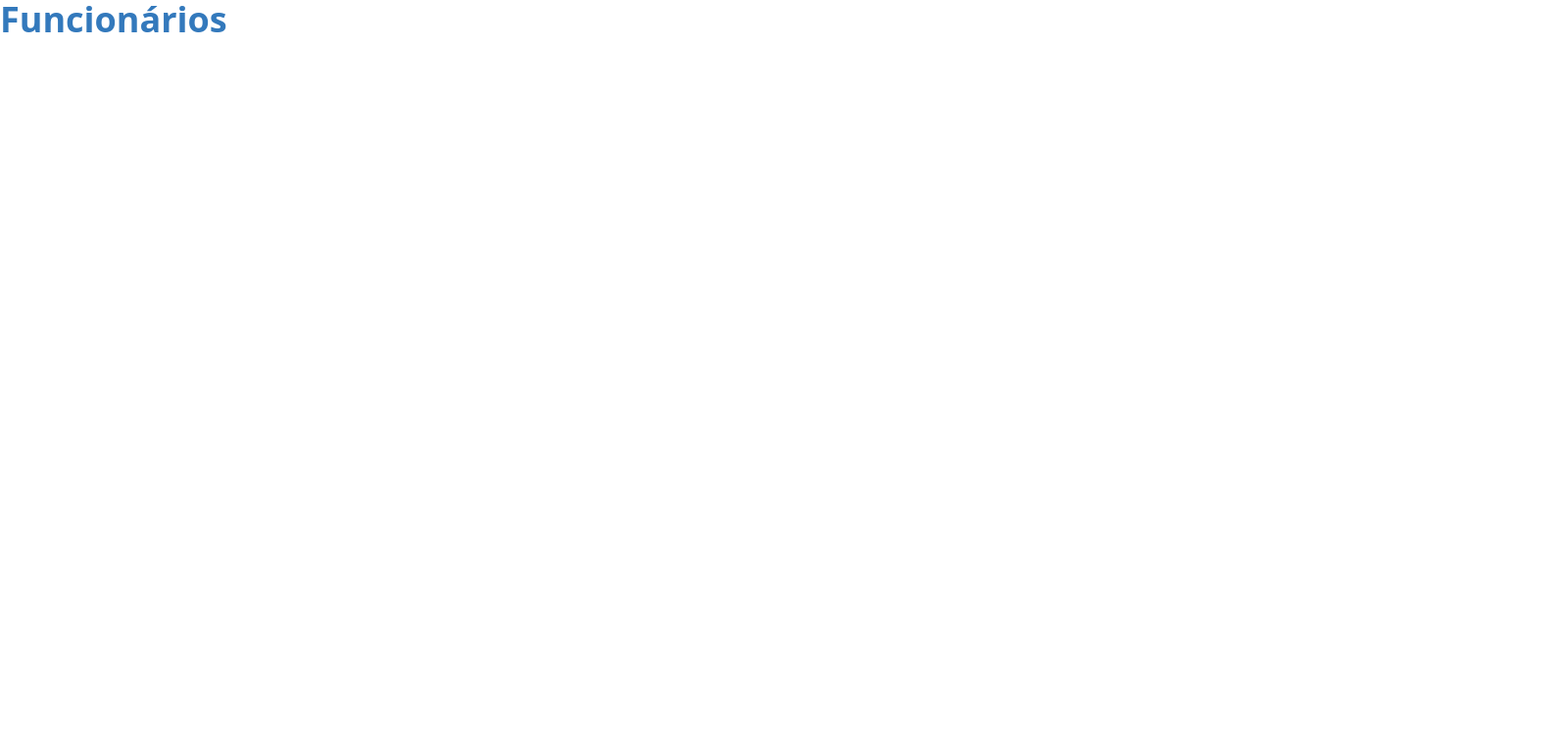
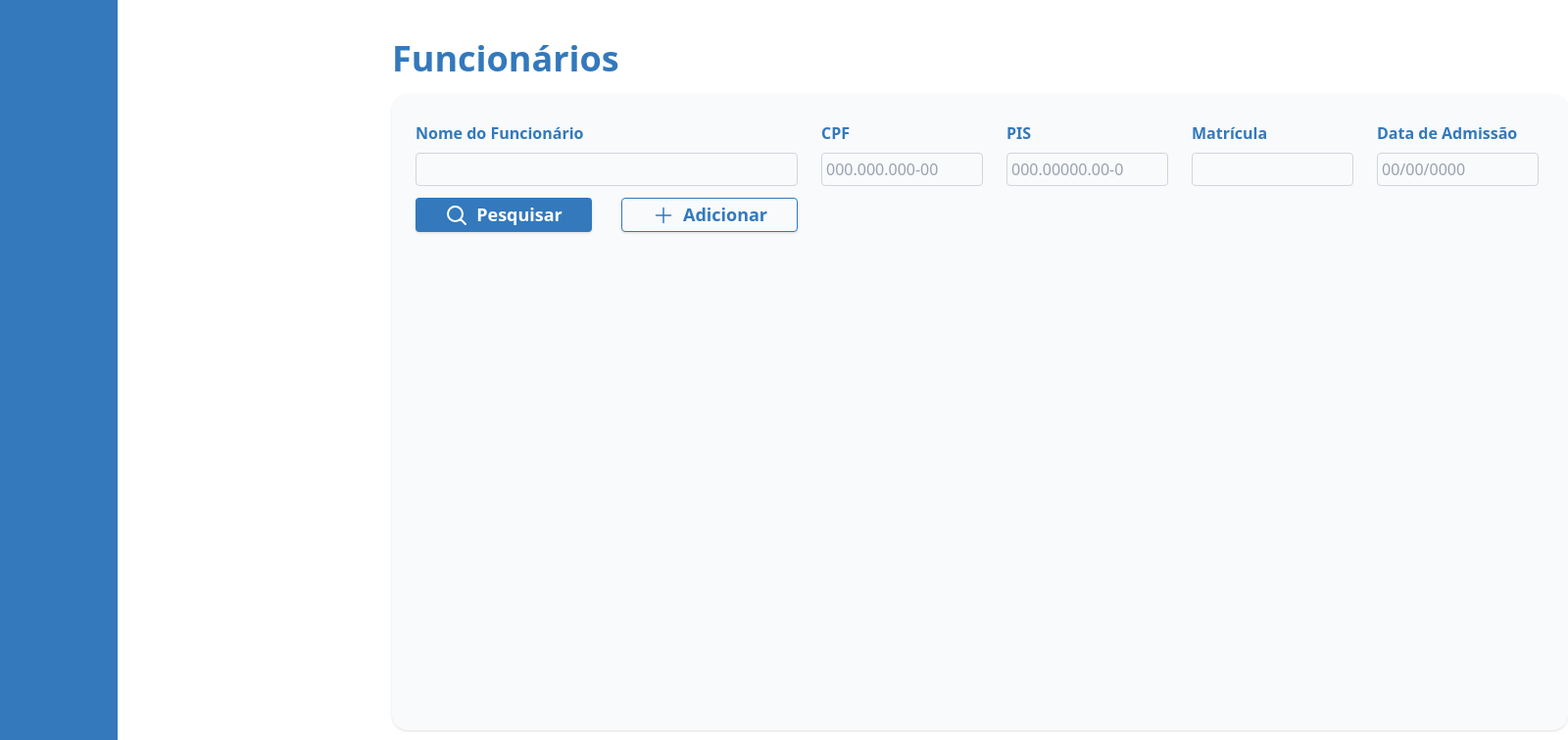
Before and after one commit to Leander-Antonio/Desafio-Dixi-2025, a React (Vite) app in the folder Desafio-Dixi-2025/: page / in a window 1280 px wide. Shown: the top 756 px of the page at 98% size, 1600 px wide, since content can reach past the window. Built offline with nearby package versions, Linux system fonts and the light colour scheme.

Commit message:
Iniciando tela de exibição de funcionários

```diff
--- a/Desafio-Dixi-2025/package.json
+++ b/Desafio-Dixi-2025/package.json
@@ -10,6 +10,7 @@
     "preview": "vite preview"
   },
   "dependencies": {
+    "@heroicons/react": "^2.2.0",
     "@tailwindcss/vite": "^4.1.17",
     "react": "^19.2.0",
     "react-dom": "^19.2.0",
--- a/Desafio-Dixi-2025/src/App.jsx
+++ b/Desafio-Dixi-2025/src/App.jsx
@@ -1,10 +1,15 @@
+import SideBar from "./components/SideBar";
 import TableFuncionario from "./components/TableFuncionario";
 
 function App() {
   return (
-    <div>
-      <h1 className="text-[#3379BC] text-4xl font-bold">Funcionários</h1>
-      <TableFuncionario />
+    <div className="min-h-screen bg-white flex">
+      <SideBar />
+      <div className="flex flex-col w-full mt-10 ml-[400px]">
+        <h1 className="text-[#3379BC] text-4xl font-bold mb-4">Funcionários</h1>
+
+        <TableFuncionario />
+      </div>
     </div>
   );
 }
--- /dev/null
+++ b/Desafio-Dixi-2025/src/components/SideBar.jsx
@@ -0,0 +1,7 @@
+function SideBar() {
+  return (
+    <div className="bg-[#3379BC] w-[120px] h-full fixed top-0 left-0"></div>
+  );
+}
+
+export default SideBar;
--- a/Desafio-Dixi-2025/src/components/TableFuncionario.jsx
+++ b/Desafio-Dixi-2025/src/components/TableFuncionario.jsx
@@ -1,5 +1,57 @@
+import { MagnifyingGlassIcon } from "@heroicons/react/24/outline";
+import { PlusIcon } from "@heroicons/react/24/outline";
+
 function TableFuncionario() {
-  return;
+  const fields = [
+    { label: "Nome do Funcionário", width: "w-[390px]" },
+    { label: "CPF", width: "w-[165px]", placeholder: "000.000.000-00" },
+    { label: "PIS", width: "w-[165px]", placeholder: "000.00000.00-0" },
+    { label: "Matrícula", width: "w-[165px]" },
+    {
+      label: "Data de Admissão",
+      width: "w-[165px]",
+      placeholder: "00/00/0000",
+    },
+  ];
+
+  return (
+    <div className="w-full h-full flex">
+      <div className="w-[1200px] h-[650px] bg-gray-50 shadow rounded-2xl">
+        {/* div Inputs inicias */}
+        <div className="flex gap">
+          {fields.map((field, index) => (
+            <div key={index} className="flex flex-col">
+              <h2 className="text-[#3379BC] ml-6 mt-7 font-semibold">
+                {field.label}
+              </h2>
+              <input
+                className={`bg-gray-50 ml-6 mt-2 border border-gray-300 rounded p-1 ${field.width} placeholder-gray-400`}
+                placeholder={field.placeholder}
+              />
+            </div>
+          ))}
+        </div>
+        {/* div Botoes inicias */}
+        <div className="flex gap-0.5">
+          <button
+            className="bg-[#3379BC] w-[180px] h-[35px] ml-6 mt-3 shadow rounded
+           text-white font-semibold text-[18px] flex items-center justify-center gap-2  hover:bg-[#24598a]"
+          >
+            <MagnifyingGlassIcon className="h-6 w-6 stroke-2" />
+            Pesquisar
+          </button>
+          <button
+            className="w-[180px] h-[35px] ml-7 mt-3 shadow rounded border
+          border-[#3379BC] text-[#3379BC] font-semibold text-[18px]
+          flex items-center justify-center gap-2 hover:bg-[#24598a] hover:text-white transition"
+          >
+            <PlusIcon className="h-6 w-6" />
+            Adicionar
+          </button>
+        </div>
+      </div>
+    </div>
+  );
 }
 
 export default TableFuncionario;
```
Also changed, not shown: 1 other file (tests, documents, lock files or other folders).
